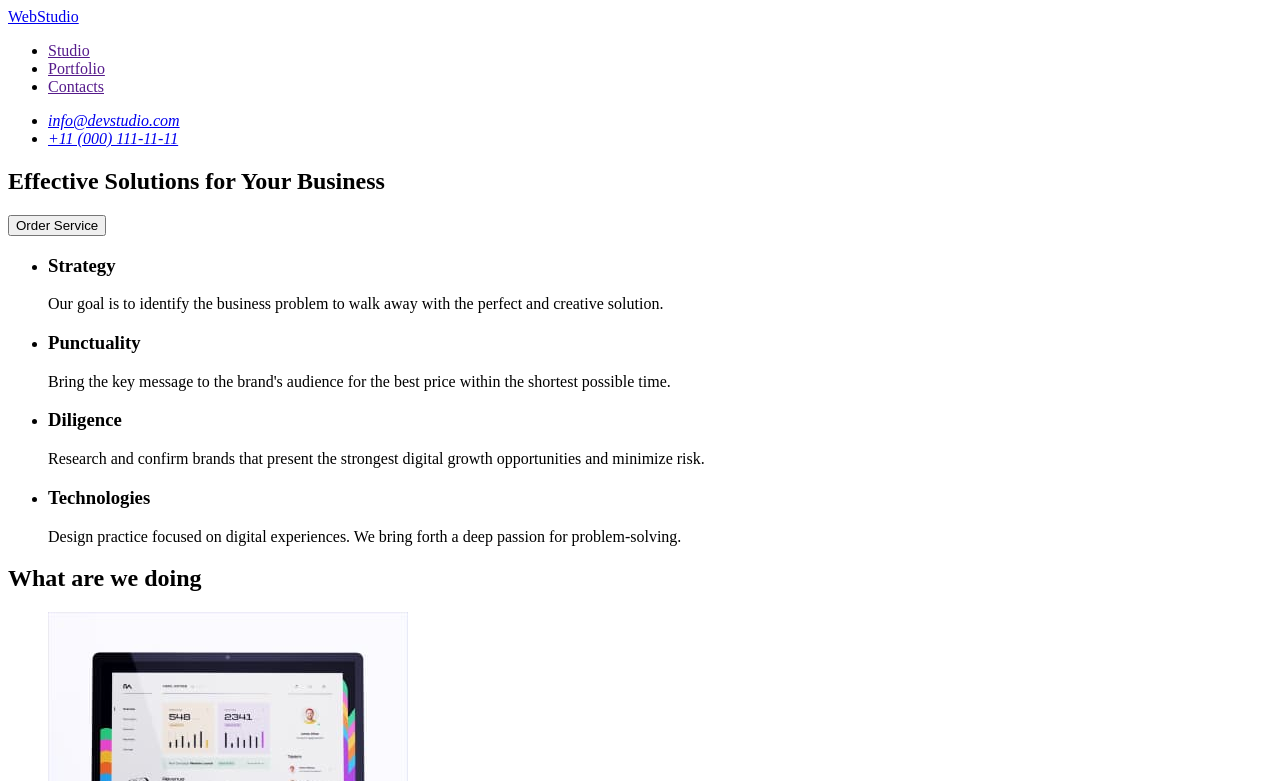
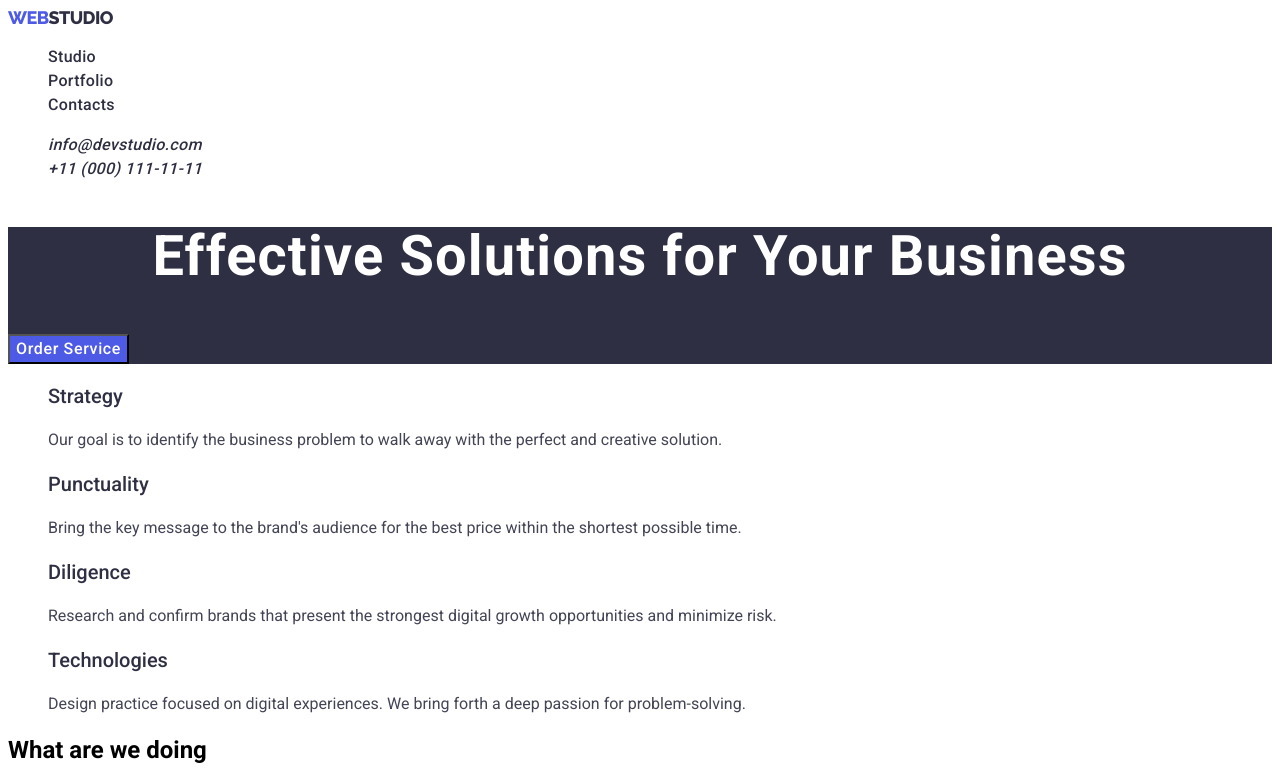
Before and after one commit to il0naa/goit-markup-hw-02, a plain HTML site: page index.html in a window 1280 px wide. Shown: the top 781 px of the page. Drawn offline with Linux system fonts and the light colour scheme.

Commit message:
second commit

```diff
--- a/css/styles.css
+++ b/css/styles.css
@@ -0,0 +1,88 @@
+body {
+    font-family: 'Roboto', sans-serif;
+}
+
+.link {
+    text-decoration: none;
+}
+
+.list {
+    list-style-type: none;
+}
+
+/* ---------------- HEADER --------------- */
+
+.header-logo {
+    color: #2E2F42;
+    font-size: 18px;
+    font-family: Raleway;
+    font-weight: 800;
+    line-height: 1.16;
+    letter-spacing: -0.03em;
+    text-transform: uppercase;
+}
+
+.header-logo-accent {
+    color: #4D5AE5;
+}
+
+.header-menu-link,
+.header-contact-link {
+    color: #2E2F42;
+    font-size: 16px;
+    font-weight: 500;
+    line-height: 1.5;
+    letter-spacing: 0.02em;
+}
+
+.header-menu-link:hover,
+.header-menu-link:focus {
+    color: #4D5AE5;
+}
+
+/* ---------------- HERO --------------- */
+
+.hero {
+    background-color: #2E2F42;
+}
+.hero-title {
+    color: #FFF;
+    text-align: center;
+    font-size: 56px;
+    font-weight: 700;
+    line-height: 1.07;
+    letter-spacing: 0.02em;
+}
+.hero-btn {
+    color:  #FFF;
+    text-align: center;
+    font-size: 16px;
+    font-family: inherit;
+    font-weight: 500;
+    line-height: 1.5;
+    letter-spacing: 0.04em;
+    background-color: #4D5AE5;
+}
+
+/* ---------------- ADVANTAGES --------------- */
+
+.advantages {
+}
+.advantages-list {
+}
+
+.advantages-item {
+}
+.advantages-subtitle {
+    color: #2E2F42;
+    font-size: 20px;
+    font-weight: 500;
+    line-height: 1.2;
+    letter-spacing: 0.02;
+}
+.advantages-item-text {
+    color: #434455;
+    font-size: 16px;
+    line-height: 1.5;
+    letter-spacing: 0.02;
+}
--- a/index.html
+++ b/index.html
@@ -4,62 +4,62 @@
     <meta charset="UTF-8">
     <meta name="viewport" content="width=device-width, initial-scale=1.0">
     <title>Webstudio</title>
-    <link rel="preconnect" href="https://fonts.googleapis.com" />
-    <link rel="preconnect" href="https://fonts.gstatic.com" crossorigin />
-    <link href="https://fonts.googleapis.com/css2?family=Roboto:wght@400;500;700&display=swap" rel="stylesheet" />
+    <link rel="preconnect" href="https://fonts.googleapis.com">
+    <link rel="preconnect" href="https://fonts.gstatic.com" crossorigin>
+    <link href="https://fonts.googleapis.com/css2?family=Raleway:wght@800&family=Roboto:wght@400;500;700&display=swap" rel="stylesheet">
     <link rel="stylesheet" href="./css/styles.css" />
 </head>
     <body>
-        <header>
-            <nav>
-                <a href="./index.html">WebStudio</a>
-                <ul>
-                    <li>
-                        <a href="">Studio</a>
+        <header class="header">
+            <nav class="header-navigation">
+                <a href="./index.html" class="header-logo link"><span class="header-logo-accent">Web</span>Studio</a>
+                <ul class="header-men list">
+                    <li class="header-menu-item">
+                        <a class="header-menu-link link" href="#">Studio</a>
                     </li>
-                    <li>
-                        <a href="">Portfolio</a>
+                    <li class="header-menu-item">
+                        <a class="header-menu-link link" href="#portfolio">Portfolio</a>
                     </li>
-                    <li>
-                        <a href="">Contacts</a>
+                    <li class="header-menu-item">
+                        <a class="header-menu-link link" href="#contacts">Contacts</a>
                     </li>
                 </ul>
             </nav>
             <address>
-                <ul>
-                    <li>
-                        <a href="mailto:info@devstudio.com">info@devstudio.com</a>
+                <ul class="header-contact list">
+                    <li class="header-contact-item">
+                        <a class="header-contact-link link" href="mailto:info@devstudio.com">info@devstudio.com</a>
                     </li>
-                    <li>
-                        <a href="tel:+110001111111">+11 (000) 111-11-11</a>
+                    <li class="header-contact-item">
+                        <a class="header-contact-link link" href="tel:+110001111111">+11 (000) 111-11-11</a>
                     </li>
 
                 </ul>
             </address>
         </header>
         <main>
-            <section>
-                <h1>Effective Solutions for Your Business</h1>
-                <button type="button">Order Service</button>
+            <section class="hero">
+                <h1 class="hero-title">Effective Solutions for Your Business</h1>
+                <button type="button" class="hero-btn">Order Service</button>
             </section>
-            <section>
+            <section class="advantages">
                 <h2 hidden>Advantages</h2>
-                <ul>
-                    <li>
-                        <h3>Strategy</h3>
-                        <p>Our goal is to identify the business problem to walk away with the perfect and creative solution. </p>
+                <ul class="advantages-list list">
+                    <li class="advantages-item">
+                        <h3 class="advantages-subtitle">Strategy</h3>
+                        <p class="advantages-item-text">Our goal is to identify the business problem to walk away with the perfect and creative solution. </p>
                     </li>
-                    <li>
-                        <h3>Punctuality</h3>
-                        <p>Bring the key message to the brand's audience for the best price within the shortest possible time.</p>
+                    <li class="advantages-item">
+                        <h3 class="advantages-subtitle">Punctuality</h3>
+                        <p class="advantages-item-text">Bring the key message to the brand's audience for the best price within the shortest possible time.</p>
                     </li>
-                    <li>
-                        <h3>Diligence</h3>
-                        <p>Research and confirm brands that present the strongest digital growth opportunities and minimize risk.</p>
+                    <li class="advantages-item">
+                        <h3 class="advantages-subtitle">Diligence</h3>
+                        <p class="advantages-item-text">Research and confirm brands that present the strongest digital growth opportunities and minimize risk.</p>
                     </li>
-                    <li>
-                        <h3>Technologies</h3>
-                        <p>Design practice focused on digital experiences. We bring forth a deep passion for problem-solving.</p>
+                    <li class="advantages-item">
+                        <h3 class="advantages-subtitle">Technologies</h3>
+                        <p class="advantages-item-text">Design practice focused on digital experiences. We bring forth a deep passion for problem-solving.</p>
                     </li>
                 </ul>
             </section>
```
